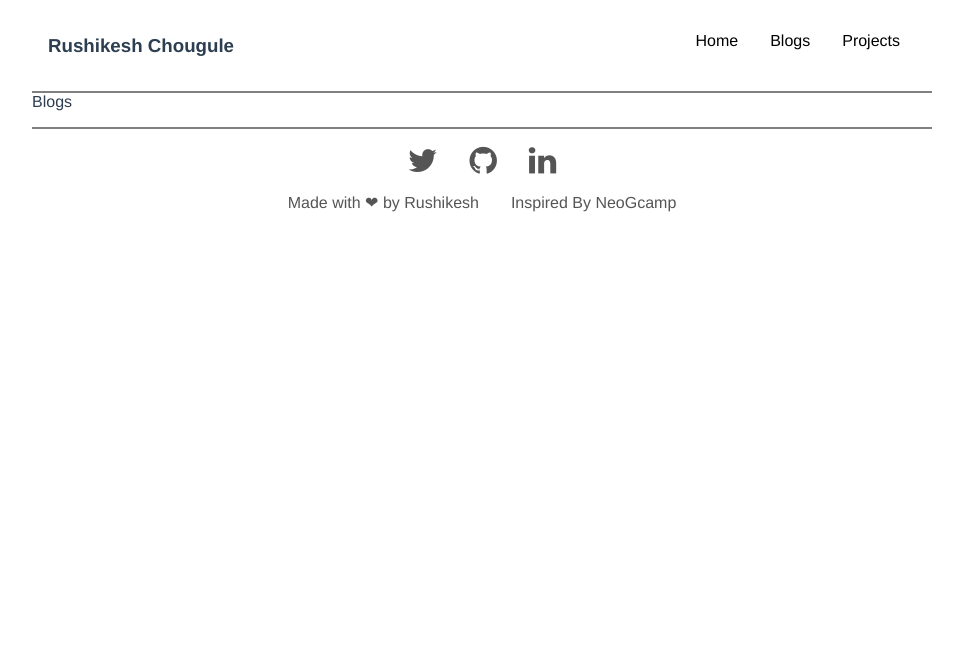
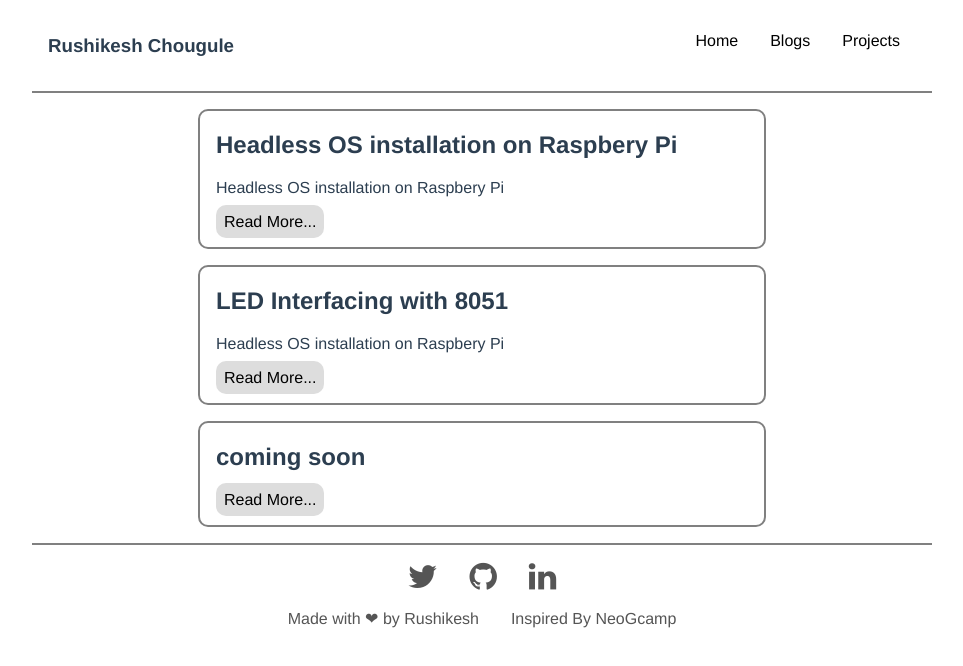
Before and after one commit to rushikesh3299/my-portfolio, a Vue app: page /blogs in a window 1280 px wide. Shown: the top 666 px of the page, without its empty margins (158-1121 px from the left). Built offline with nearby package versions, Linux system fonts and the light colour scheme.

Commit message:
initial commit

```diff
--- /dev/null
+++ b/src/components/Bloga.vue
@@ -0,0 +1,17 @@
+<template>
+  <div class="container">
+      <h1>Headless OS Installation On Raspberry Pi</h1>
+
+  </div>
+</template>
+
+<script>
+export default {
+    name:'Bloga',
+
+}
+</script>
+
+<style scoped>
+
+</style>
--- /dev/null
+++ b/src/components/Blogb.vue
@@ -0,0 +1,16 @@
+<template>
+  <div class="container">
+      <h1>LED Interfacing with 8051</h1>
+  </div>
+</template>
+
+<script>
+export default {
+    name:'Blogb',
+
+}
+</script>
+
+<style scoped>
+
+</style>
--- a/src/components/Blogs.vue
+++ b/src/components/Blogs.vue
@@ -1,6 +1,20 @@
 <template>
   <div class="container">
-      Blogs
+      <div class="blog1 blog">
+        <h2 class="blog-title">Headless OS installation on Raspbery Pi</h2>
+        <p class="blog-content">Headless OS installation on Raspbery Pi</p>
+        <router-link class="blog-link" to="bloga">Read More...</router-link>
+      </div>
+      <div class="blog2 blog">
+        <h2 class="blog-title">LED Interfacing with 8051</h2>
+        <p class="blog-content">Headless OS installation on Raspbery Pi</p>
+        <router-link class="blog-link" to="blogb">Read More...</router-link>
+      </div>
+      <div class="blog3 blog">
+        <h2 class="blog-title">coming soon</h2>
+        <p class="blog-content"></p>
+        <router-link class="blog-link" to="#" aria-disabled="">Read More...</router-link>
+      </div>
   </div>
 </template>
 
@@ -10,6 +24,25 @@ export default {
 }
 </script>
 
-<style>
+<style scoped>
+.container{
+  width: 600px;
+  margin: auto;
+}
+
+.blog{
+  margin: 1rem;
+  padding: 0 1rem 1rem 1rem;
+  border: 2px solid gray;
+  border-radius: 10px;
+}
+
+.blog-link{
+  text-decoration:none;
+  color: black;
+  background-color: #ddd;
+  padding: 0.5rem;
+  border-radius: 10px;
+}
 
 </style>
--- a/src/components/Foot.vue
+++ b/src/components/Foot.vue
@@ -50,4 +50,10 @@ export default {
 .footer a:hover{
   color: black;
 }
+
+@media only screen and (max-width: 800px) {
+  .footer-info a{
+    display: block;
+  }
+}
 </style>
--- a/src/components/Home.vue
+++ b/src/components/Home.vue
@@ -50,9 +50,6 @@ img{
   padding:1rem 0;
 }
 
-.intro{
-}
-
 .technologies{
   background-color: #F3F4F6;
   padding: .6rem 0;
--- a/src/components/Projects.vue
+++ b/src/components/Projects.vue
@@ -7,7 +7,7 @@
         <h4>{{prj.title}}</h4>
         <p>{{prj.date}}</p>
         <p class="discription">{{prj.discription}}</p>
-        <a :href="prj.liveLink" target="_blank">Project link</a>
+        <a :href="prj.liveLink" target="_blank">See MyProject</a>
         <a :href="prj.githubLink" target="_blank">See My Code</a>
       </div>
   </div>
@@ -111,12 +111,10 @@ export default {
 }
 
 .project-list{
-  border-bottom: 1px solid black;
   padding: 1rem;
-}
-
-.project-list:last-child{
-  border: none;
+  border: 2px solid #bbb;
+  margin-bottom: .5rem;
+  border-radius: 10px;
 }
 
 .project-list h4, .project-list p{
@@ -141,4 +139,10 @@ export default {
 .project-list a:hover{
   background-color: #ddd;
 }
+
+@media only screen and (max-width: 800px) {
+  .project-list a{
+    width: 60%;
+  }
+}
 </style>
--- a/src/routers.js
+++ b/src/routers.js
@@ -1,6 +1,8 @@
 import Home from './components/Home.vue'
 import Blogs from './components/Blogs.vue'
 import Projects from './components/Projects.vue'
+import Bloga from './components/Bloga'
+import Blogb from './components/Blogb'
 import { createRouter, createWebHistory } from 'vue-router'
 
 const routes=[
@@ -19,6 +21,16 @@ const routes=[
         component:Projects,
         path:'/projects'
     },
+    {
+        name:'Bloga',
+        component:Bloga,
+        path:'/Bloga'
+    },
+    {
+        name:'Blogb',
+        component:Blogb,
+        path:'/Blogb'
+    },
 ];
 
 const router= createRouter({
```
